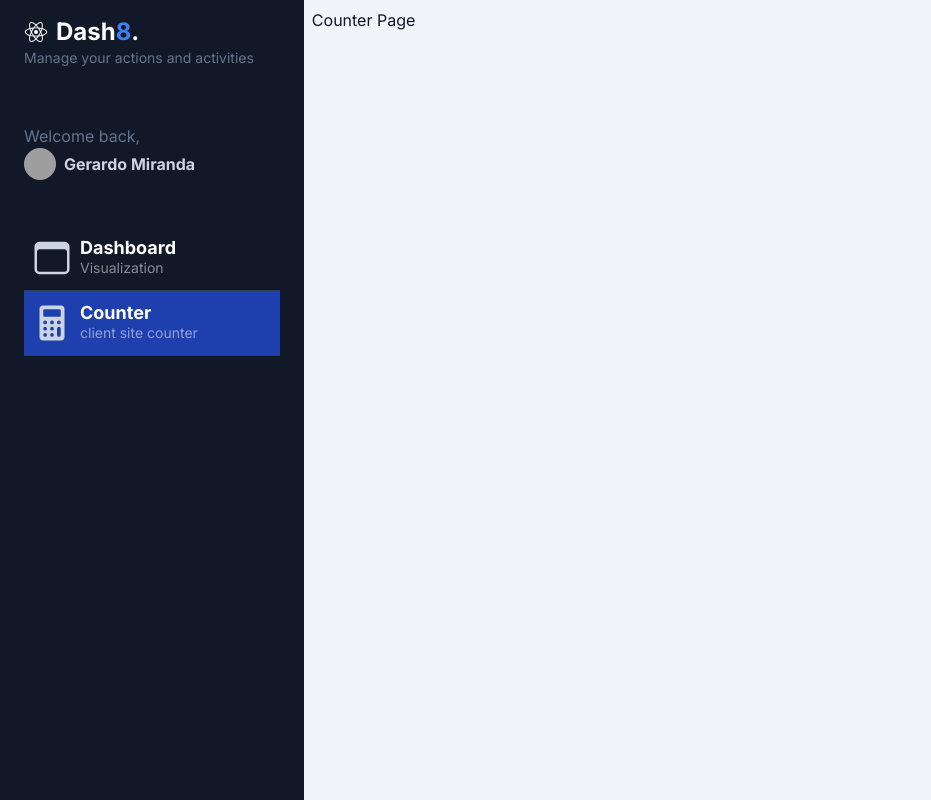
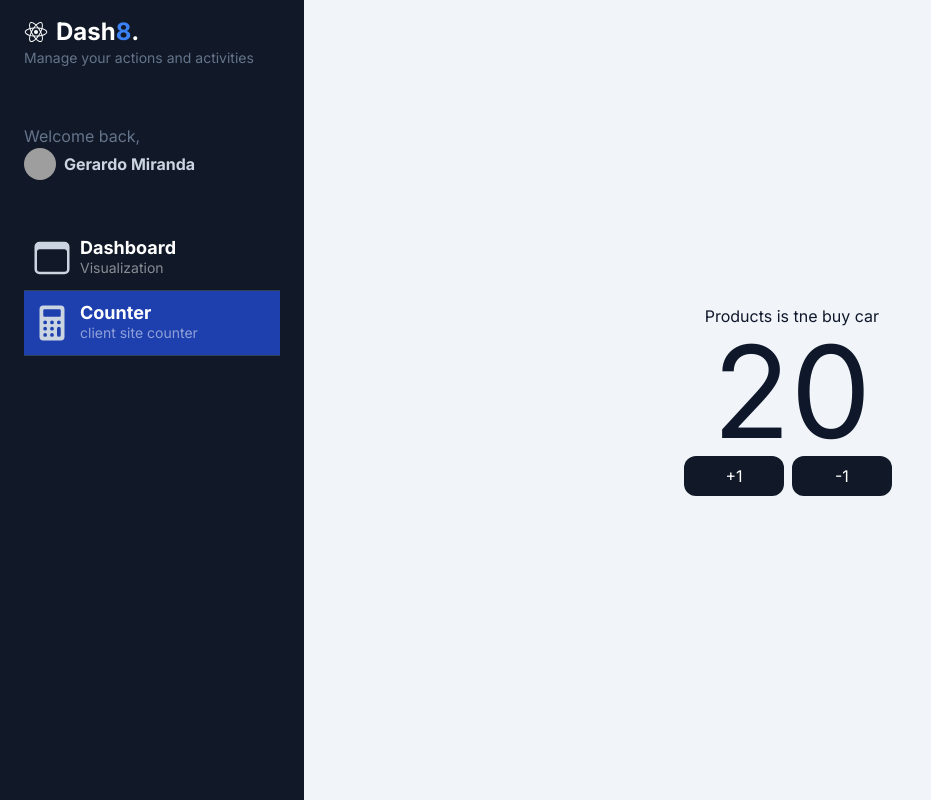
Before and after one commit to GerardoDev25/my-dashboard_nextjs_24_FR, a Next.js app: page /dashboard/counter in a window 1280 px wide. Shown: the whole page, without its empty margins (0-931 px from the left). Built offline with nearby package versions, Linux system fonts and the light colour scheme; grey boxes are pictures that could not be loaded.

Commit message:
chore: splittin shopping cart in server components and client components

```diff
--- a/src/app/dashboard/counter/page.tsx
+++ b/src/app/dashboard/counter/page.tsx
@@ -1,8 +1,17 @@
+import { CartCounter } from '@/app/shopping-cart';
+
+export const metadata = {
+  title: 'Shopping Cart',
+  description: 'This is a counter page',
+};
 
 const CounterPage = () => {
   return (
-    <div>Counter Page</div>
-  )
-}
+    <div className='flex flex-col items-center justify-center w-full h-full'>
+      <span>Products is tne buy car</span>
+      <CartCounter value={20}/>
+    </div>
+  );
+};
 
-export default CounterPage
+export default CounterPage;
--- /dev/null
+++ b/src/app/shopping-cart/components/CartCounter.tsx
@@ -0,0 +1,30 @@
+'use client';
+import { useState } from 'react';
+
+interface Props {
+  value?: number;
+}
+
+export const CartCounter = ({ value = 0 }: Props) => {
+  const [counter, setCounter] = useState<number>(value);
+  return (
+    <>
+      <span className='text-9xl'>{counter}</span>
+      <div className='flex'>
+        <button
+          className='flex items-center justify-center p-2 rounded-xl bg-gray-900 text-white hover:bg-gray-600 transition-all w-[100px] mr-2'
+          onClick={() => setCounter(counter + 1)}
+        >
+          +1
+        </button>
+        <button
+          className='flex items-center justify-center p-2 rounded-xl bg-gray-900 text-white hover:bg-gray-600 transition-all w-[100px] mr-2'
+          onClick={() => setCounter(counter - 1)}
+          disabled={counter <= 0}
+        >
+          -1
+        </button>
+      </div>
+    </>
+  );
+};
--- /dev/null
+++ b/src/app/shopping-cart/index.ts
@@ -0,0 +1 @@
+export { CartCounter } from './components/CartCounter';
```
